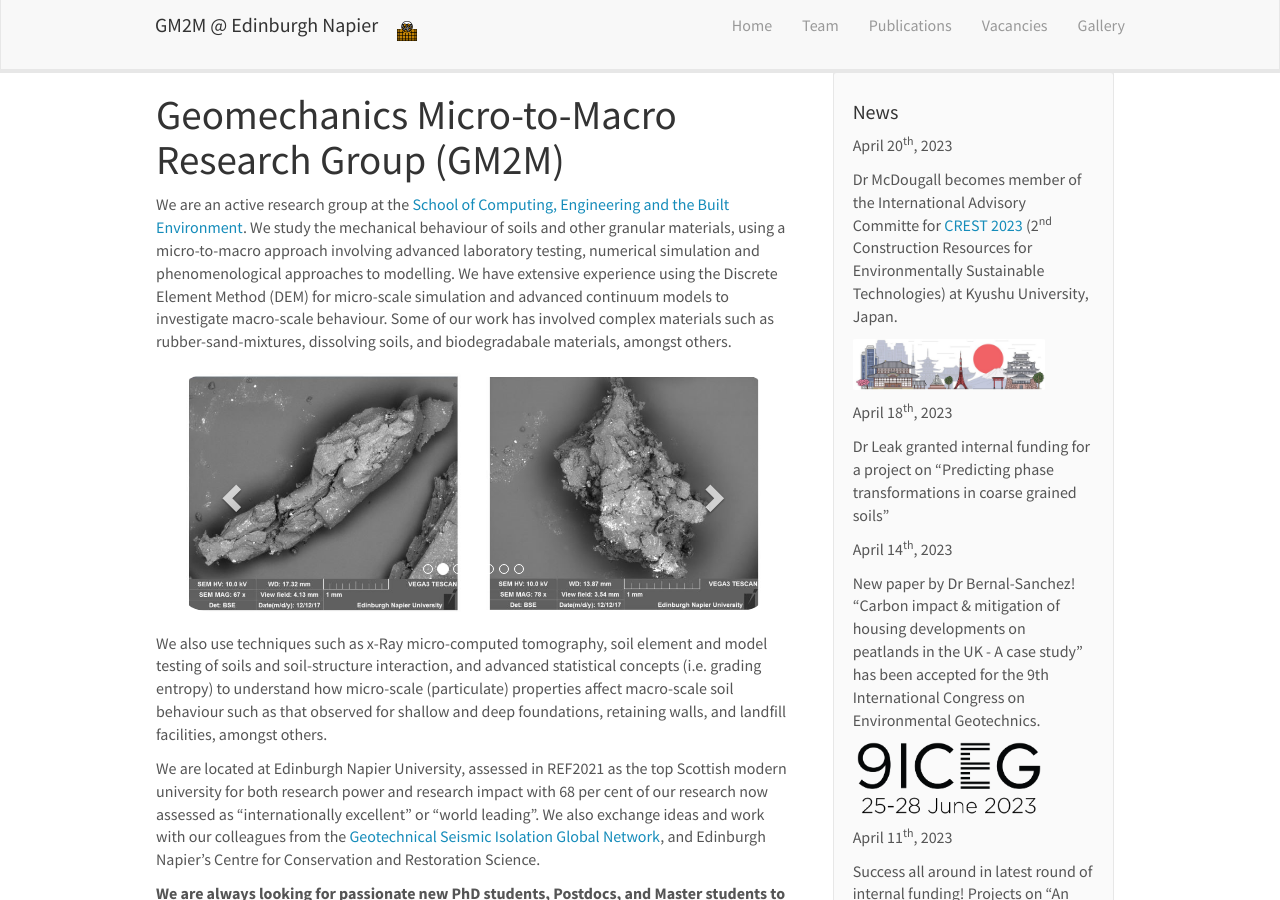
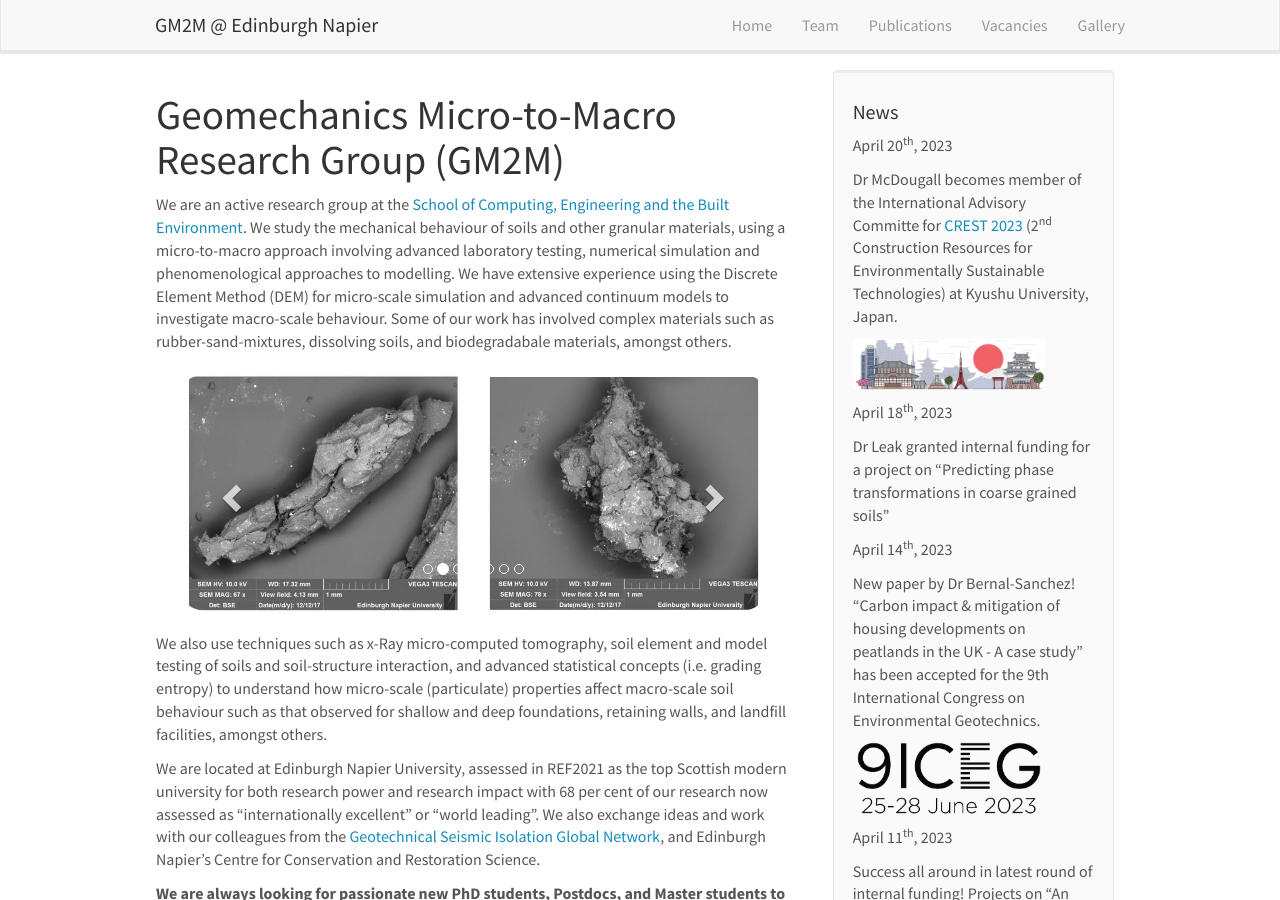
Before and after one commit to dbarretog/gm2m, a Jekyll site: the page built from _pages/home.md, in a window 1280 px wide and 900 px high. Built offline with Jekyll 4.4.1, drawn with Linux system fonts in a browser that asks for light colours; nearby versions of some CDN libraries.

Commit message:
Icon removed

```diff
--- a/_includes/header.html
+++ b/_includes/header.html
@@ -8,7 +8,7 @@
 		<span class="icon-bar"></span>
 	  </button>
 
-    <img src='images/big-icon.png' style='max-height: 28px'/><a class="navbar-brand" href="{{ site.url }}{{ site.baseurl }}/">GM2M @ Edinburgh Napier</a>
+    <a class="navbar-brand" href="{{ site.url }}{{ site.baseurl }}/">GM2M @ Edinburgh Napier</a>
 	</div>
 	<div class="collapse navbar-collapse" id="navbar-collapse-1">
 	  <ul class="nav navbar-nav navbar-right">
```
